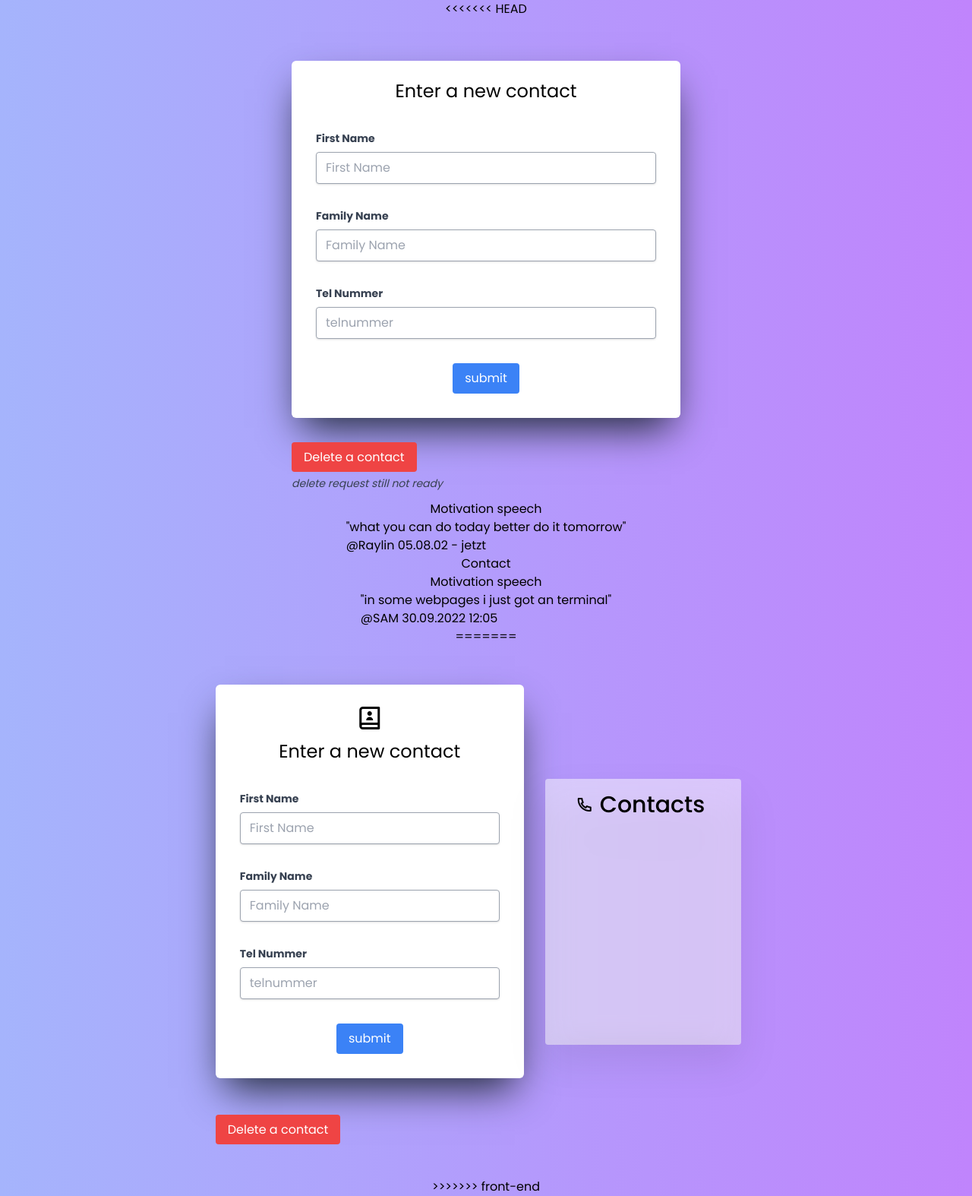
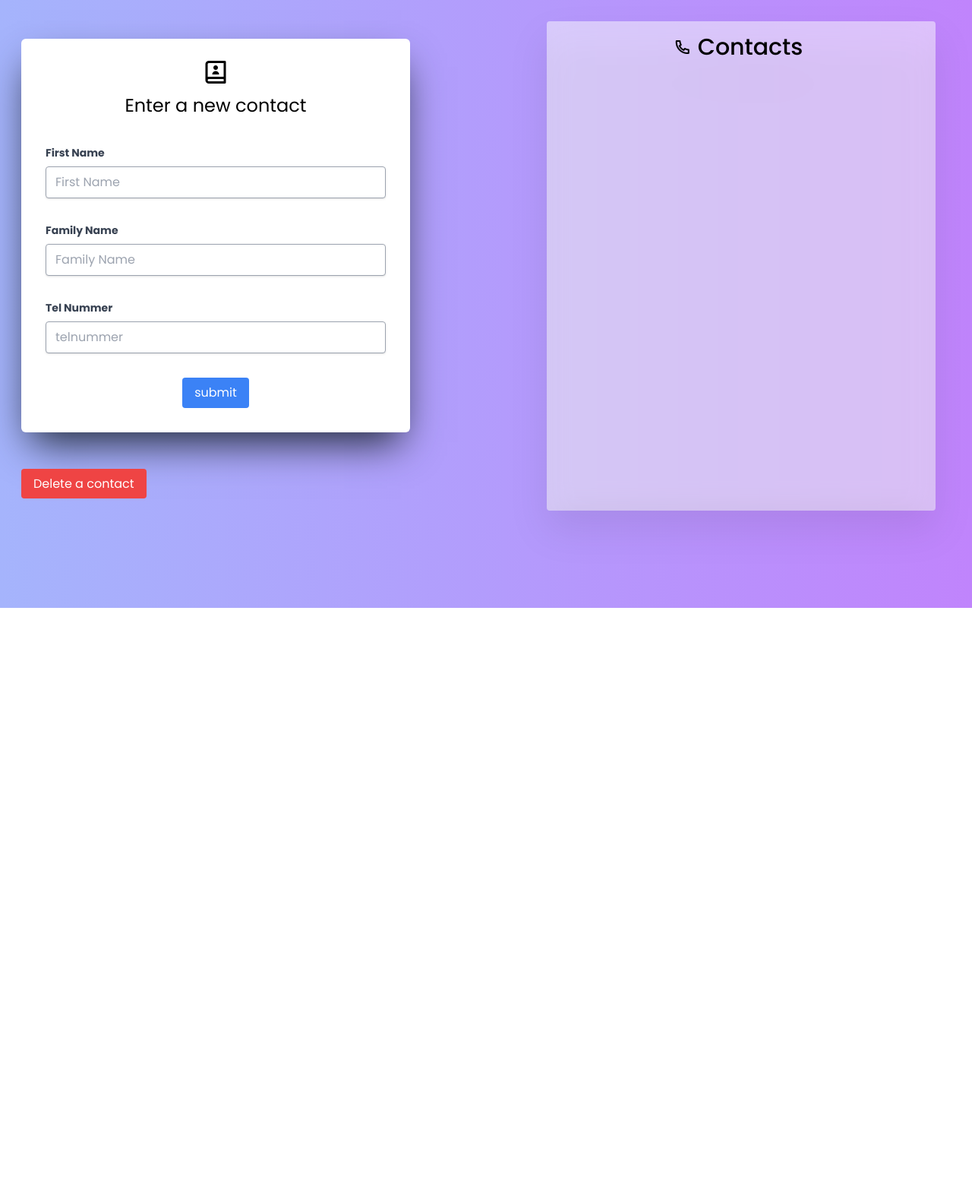
Before and after one commit to R4yl1n/MariaDB, a Flask app: page / in a window 1280 px wide. Shown: the whole page at 76% size. After the commit the page ends 800 px from the top, so only its background shows below. Run offline with Flask 2, Linux system fonts and the light colour scheme; data that the repository does not hold is empty; some libraries are stand-ins or nearby versions.

Commit message:
small fixes

```diff
--- a/Flask/FlaskD/templates/index.html
+++ b/Flask/FlaskD/templates/index.html
@@ -1,70 +1,4 @@
-<<<<<<< HEAD
-<!DOCTYPE html>
-<html lang="en">
-   <head>
-      <style>
-         body {
-         font-family: 'Poppins', sans-serif;
-         background-image: linear-gradient(to right, rgb(165, 180, 252), rgb(192, 132, 252));
-         display: flex;
-         flex-direction: column;
-         align-items: center;
-         }
-      </style>
-      <meta charset="UTF-8" />
-      <meta http-equiv="X-UA-Compatible" content="IE=edge" />
-      <link rel="preconnect" href="https://fonts.googleapis.com" />
-      <link rel="preconnect" href="https://fonts.gstatic.com" crossorigin />
-      <link href="https://fonts.googleapis.com/css2?family=Poppins:wght@100;300;400;500;600;700;800&display=swap" rel="stylesheet" />
-      <script src="https://cdn.tailwindcss.com"></script>
-      <title>Phonebook</title>
-   </head>
-   <body>
-      <div class="contact-form w-full max-w-lg mt-14">
-         <form method="post" target="_self" class="mb-4 rounded-md bg-white px-8 pt-6 pb-8 shadow-2xl shadow-gray-800">
-            <h2 class="mb-9 text-center text-2xl">Enter a new contact</h2>
-            <div class="my-8">
-               <label class="mb-2 block text-sm font-bold text-gray-700" for="firstname">First Name</label>
-               <input class="focus:shadow-outline w-full appearance-none rounded border py-2 px-3 text-gray-700 shadow border-gray-400 focus:outline-none" type="text" name="firstname" placeholder="First Name" />
-            </div>
-            <div class="my-8">
-               <label class="mb-2 block text-sm font-bold text-gray-700" for="familyname">Family Name</label>
-               <input class="focus:shadow-outline w-full appearance-none rounded border py-2 px-3 text-gray-700 shadow border-gray-400 focus:outline-none" type="text" name="familyname" placeholder="Family Name" />
-            </div>
-            <div class="my-8">
-               <label class="mb-2 block text-sm font-bold text-gray-700" for="telnummer">Tel Nummer</label>
-               <input class="focus:shadow-outline w-full appearance-none rounded border py-2 px-3 text-gray-700 shadow border-gray-400 focus:outline-none" type="text" name="telnummer" placeholder="telnummer" />
-            </div>
-            <div class="flex items-center justify-center">
-               <input class="focus:shadow-outline rounded bg-blue-500 px-4 py-2 text-white hover:bg-blue-700 focus:outline-none" type="submit" value="submit" />
-            </div>
-         </form>
-      </div>
-      <div class="mt-6 w-full max-w-lg">
-         <a href="http://20.91.193.124/delete" class="focus:shadow-outline rounded bg-red-500 px-4 py-2 text-white hover:bg-red-700 focus:outline-none">
-         Delete a contact
-         </a>
-      <p class="my-3 text-sm font-normal italic text-gray-700">delete request still not ready</p>
-      </div>
-      <h3>Motivation speech</h3>
-      <p>
-         "what you can do today better do it tomorrow" <br />
-         @Raylin 05.08.02 - jetzt
-      </p>
-      <h2>Contact</h2>
-      {%for values in value %}
-      <div>
-         <p>{{ values["vorname"] }} {{ values["nachname"] }} {{ values["telnummer"] }}</p>
-      </div>
-      {% endfor %}
-      <h3>Motivation speech</h3>
-      <p>
-         "in some webpages i just got an terminal" <br />
-         @SAM 30.09.2022 12:05
-      </p>
-   </body>
-</html>
-=======
+
 <!DOCTYPE html>
 <html lang="en">
    <head>
@@ -127,4 +61,3 @@
       </div>
    </body>
 </html>
->>>>>>> front-end
```
